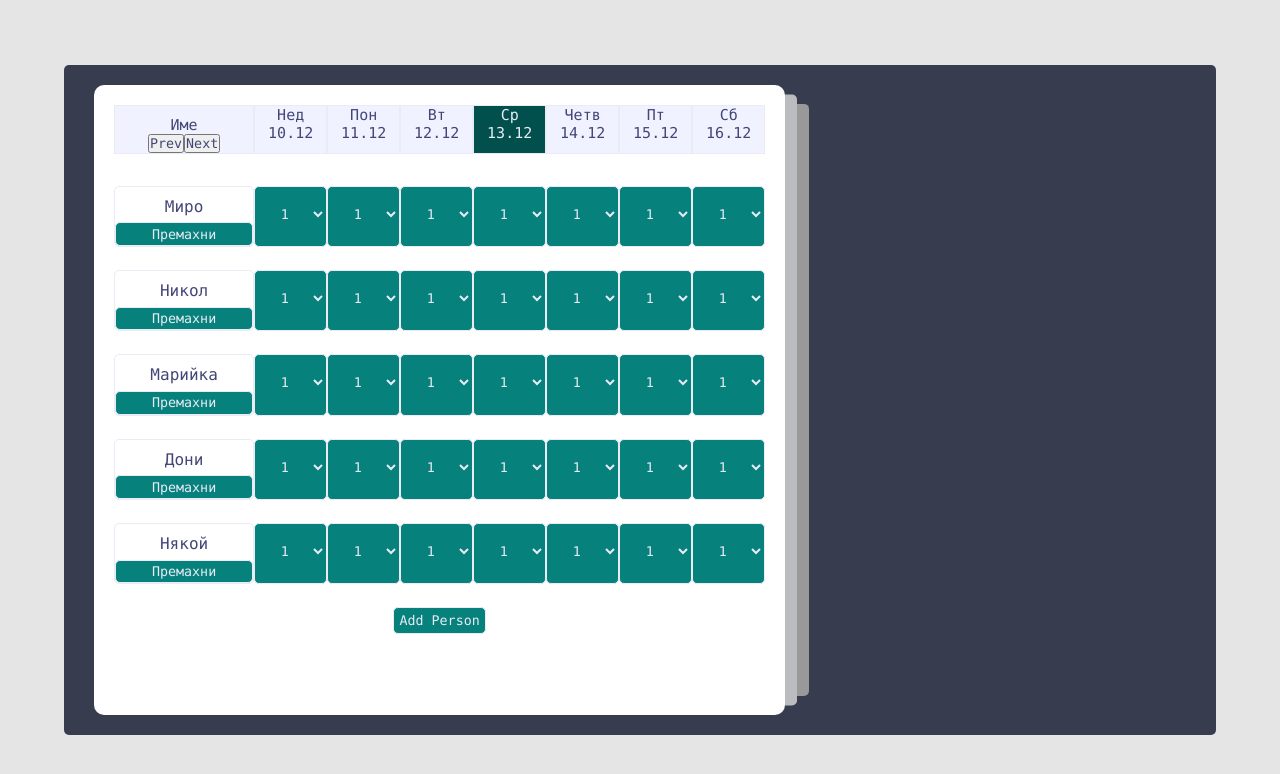
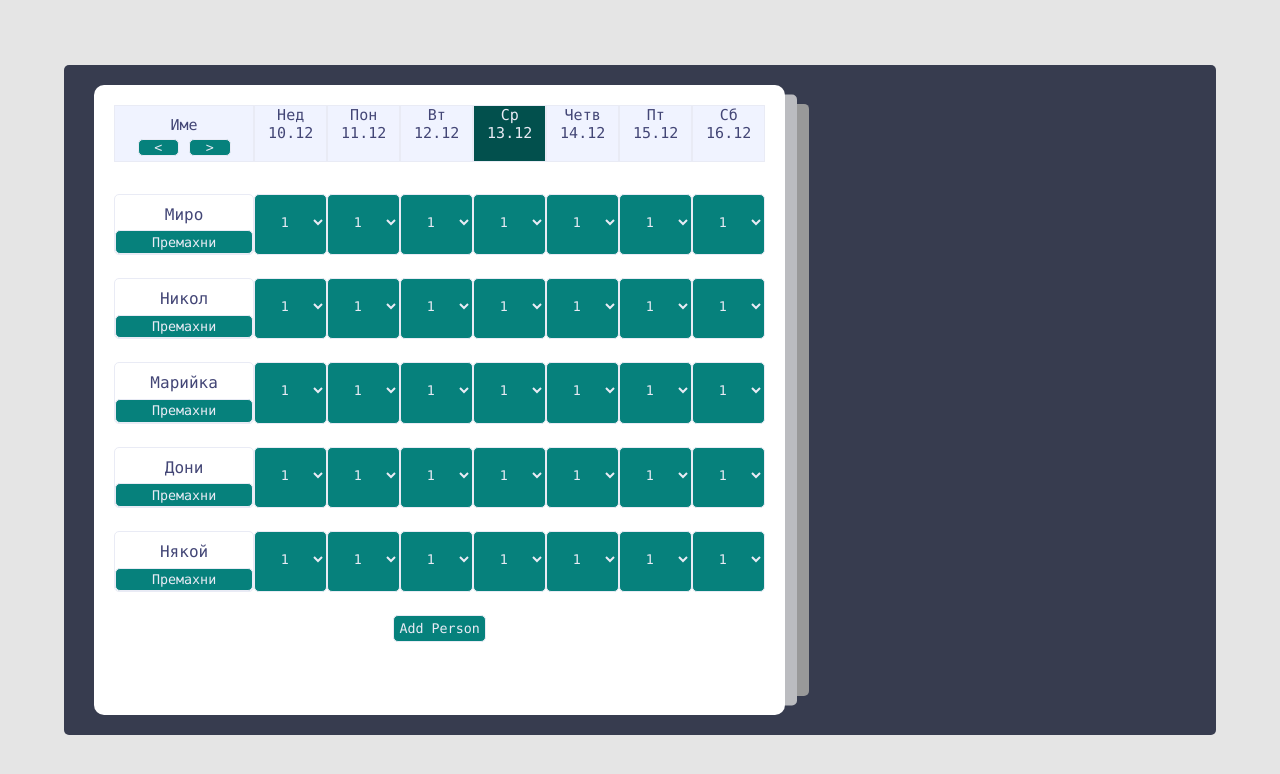
Before and after one commit to BateDowen/working-schedule-app, a React (Create React App) app: page / in a window 1280 px wide. Shown: the top 774 px of the page. Built offline with nearby package versions, Linux system fonts and the light colour scheme.

Commit message:
add css to prev and next btn

```diff
--- a/src/components/Days/Day.js
+++ b/src/components/Days/Day.js
@@ -5,14 +5,16 @@ import classes from "./Day.module.css";
 const Day = ({ day, index, indexDemo }) => {
   let newDate = new Date();
   let today = newDate.getDay();
-   if (!indexDemo.hasOwnProperty(index)) {
-       indexDemo.push(index)
-
-   }
-   let date = getDate(indexDemo[index]);
-
+  if (!indexDemo.hasOwnProperty(index)) {
+    indexDemo.push(index);
+  }
+  let date = getDate(indexDemo[index]);
   return (
-    <div className={`${classes.day} ${today === index ? classes.active : ""}`}>
+    <div
+      className={`${classes.day} ${
+        today === indexDemo[index] ? classes.active : ""
+      }`}
+    >
       {day} {date}
     </div>
   );
--- a/src/components/Days/Days.js
+++ b/src/components/Days/Days.js
@@ -19,7 +19,6 @@
 import { useState } from "react";
 import Day from "./Day";
 import classes from "./Days.module.css";
-import { getDate } from "../../Utils/Util";
 export const daysArr = ["Нед", "Пон", "Вт", "Ср", "Четв", "Пт", "Сб"];
 export const Days = () => {
     const [indexDemo, setIndexDemo] = useState([])
@@ -34,8 +33,8 @@ export const Days = () => {
         <div className={classes.days}>
         <div className={classes.name}>
           <p>Име</p>
-          <button onClick={prevWeekHandler}>Prev</button>
-          <button onClick={nextWeekHandler}>Next</button>
+          <button className={classes.prevBtn} onClick={prevWeekHandler}>{'<'}</button>
+          <button className={classes.prevBtn} onClick={nextWeekHandler}>{'>'}</button>
         </div>
         {daysArr.map((e) => {
           return <Day key={e} day={e} index={daysArr.indexOf(e)} indexDemo={indexDemo} />;
--- a/src/components/Days/Days.module.css
+++ b/src/components/Days/Days.module.css
@@ -16,7 +16,17 @@
     text-align: center;
     color: #434676;
   }
+.prevBtn{
+  width: 30%;
+  border: 1px solid #E9EBF5;
+  text-align: center;
+  background-color: #06817c;
+  border-radius: 5px;
+  color: #E9EBF5;
+  cursor: pointer;
+  margin: 5px;
 
+}
 .name p{
     padding-top: 10px;
 
```
